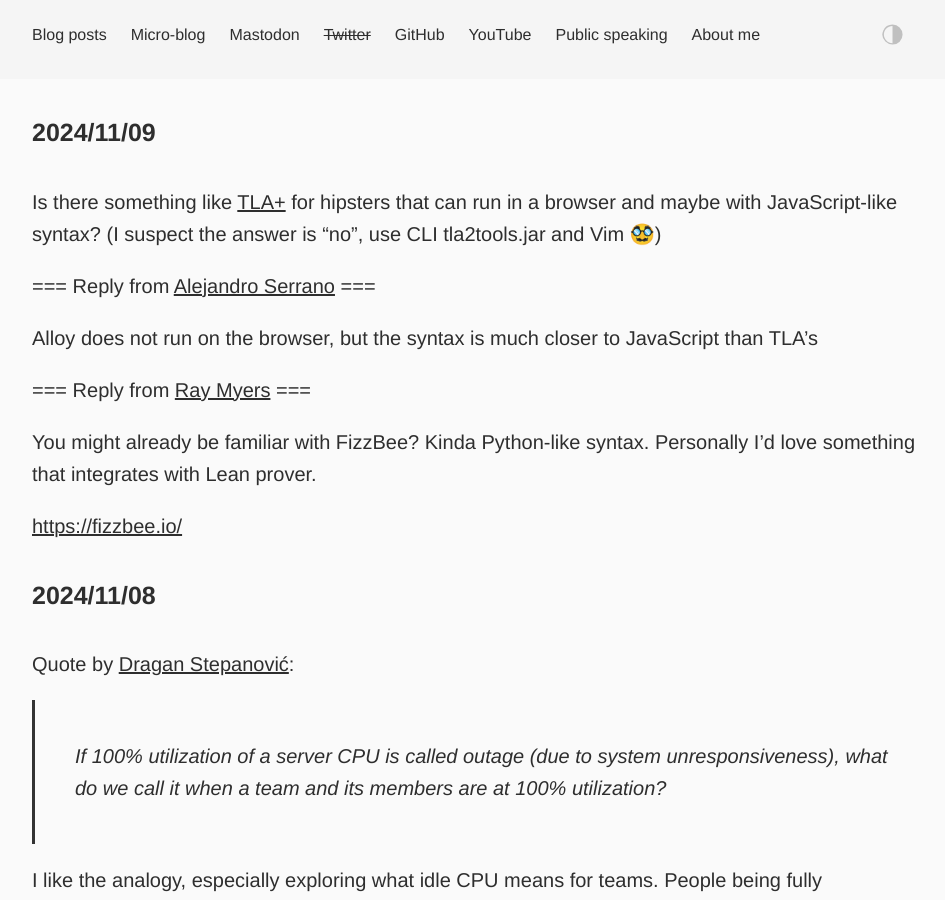
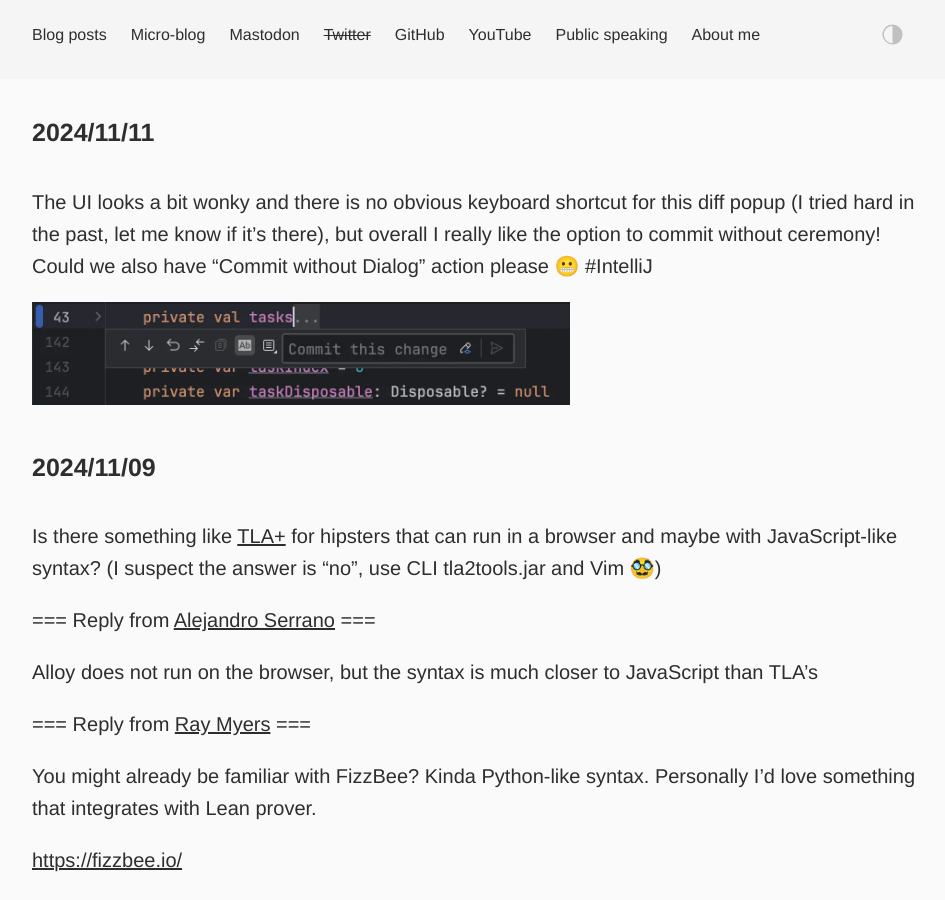
Before and after one commit to dkandalov/dkandalov.github.io, a Jekyll site: the page built from micro-blog.md, in a window 1280 px wide and 900 px high. Shown: the whole window, without its empty margins (160-1105 px from the left). Built offline with Jekyll 4.4.1, drawn with Linux system fonts in a browser that asks for light colours.

Commit message:
updated micro-blog

```diff
--- a/micro-blog.md
+++ b/micro-blog.md
@@ -2,6 +2,11 @@
 layout: post
 permalink: /micro-blog/
 ---
+
+#### 2024/11/11
+The UI looks a bit wonky and there is no obvious keyboard shortcut for this diff popup (I tried hard in the past, let me know if it's there), but overall I really like the option to commit without ceremony! Could we also have "Commit without Dialog" action please 😬 #IntelliJ
+
+<img src="../assets/images/micro-blog/2024-11-11.webp" width="60%" height="60%"/>
 
 #### 2024/11/09
 Is there something like [TLA+](https://lamport.azurewebsites.net/tla/tla.html) for hipsters that can run in a browser and maybe with JavaScript-like syntax? (I suspect the answer is "no", use CLI tla2tools.jar and Vim 🥸)
```
Also changed, not shown: assets/images/micro-blog/2024-11-11.webp (added).
